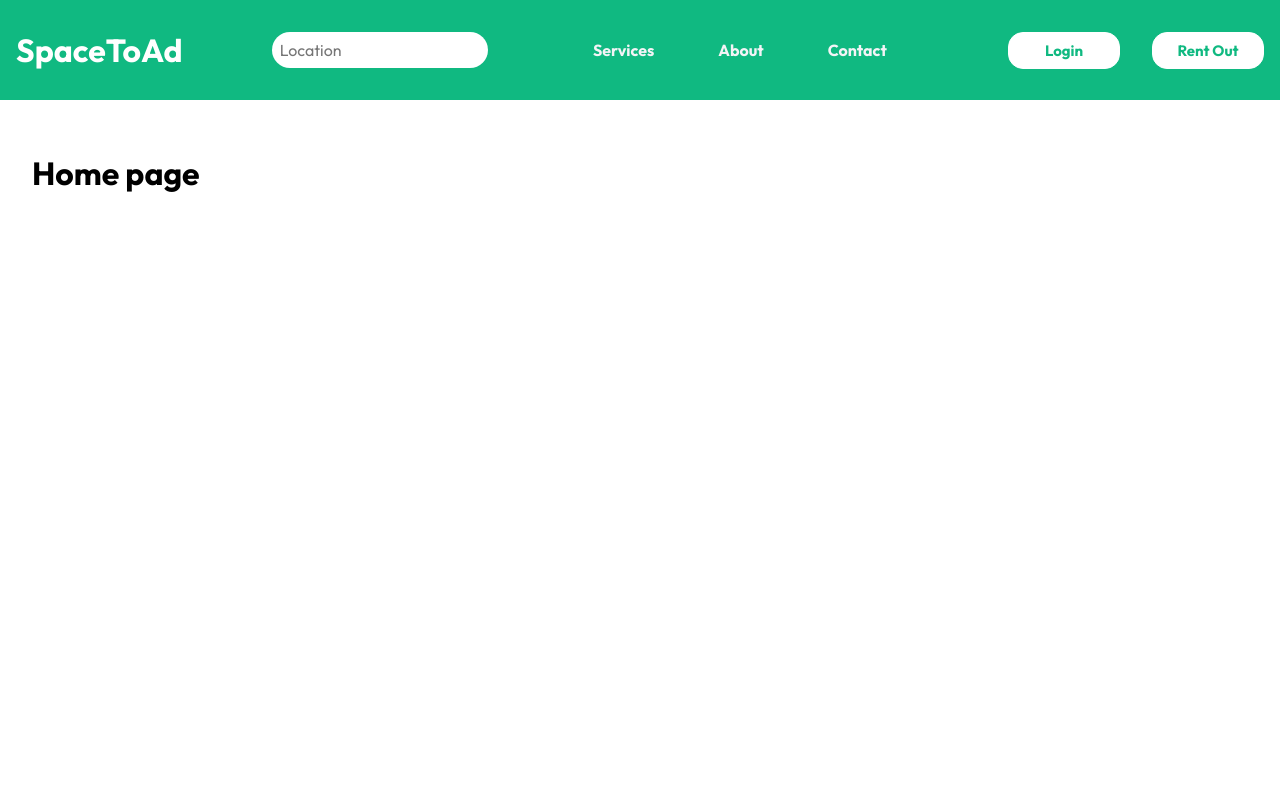
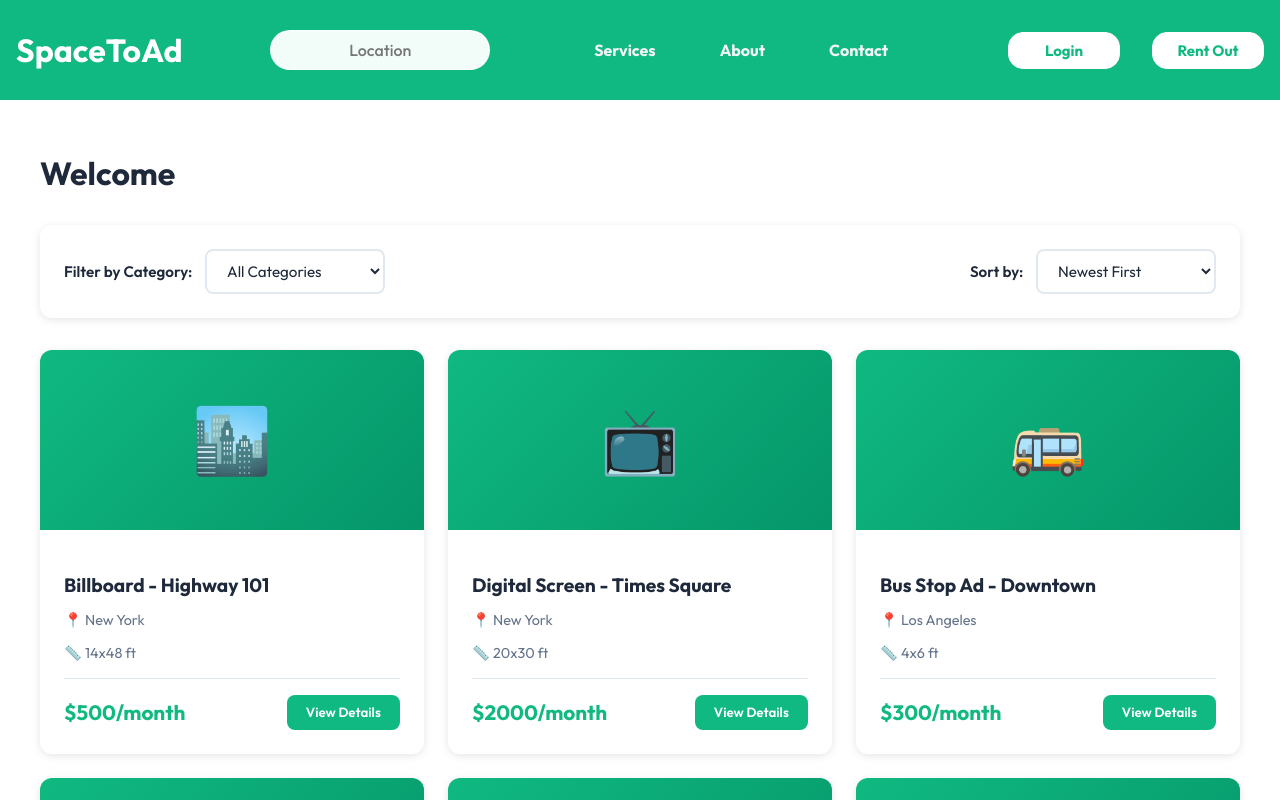
Before and after one commit to JaFr-Final-year/finallyproject, a React (Vite) app: page / in a window 1280 px wide. Shown: the top 800 px of the page. Built offline with nearby package versions, Linux system fonts and the light colour scheme.

Commit message:
added filter and product card

```diff
--- a/src/components/navbar.jsx
+++ b/src/components/navbar.jsx
@@ -1,12 +1,31 @@
-import React, { useState } from 'react'
+import React, { useState, useEffect } from 'react'
 import { useNavigate } from 'react-router-dom'
+import { supabase } from '../utils/supabase'
 
 const Navbar = () => {
     const navigate = useNavigate()
     const [searchTerm, setSearchTerm] = useState('')
     const [showSuggestions, setShowSuggestions] = useState(false)
+    const [user, setUser] = useState(null)
 
     const locations = ["New York", "Los Angeles", "Chicago", "Houston", "Phoenix", "Philadelphia", "San Antonio", "San Diego", "Dallas", "San Jose"]
+
+    useEffect(() => {
+        // Get initial session
+        const getUser = async () => {
+            const { data: { session } } = await supabase.auth.getSession()
+            setUser(session?.user ?? null)
+        }
+
+        getUser()
+
+        // Listen for auth changes
+        const { data: { subscription } } = supabase.auth.onAuthStateChange((_event, session) => {
+            setUser(session?.user ?? null)
+        })
+
+        return () => subscription.unsubscribe()
+    }, [])
 
     const handleSearch = (e) => {
         setSearchTerm(e.target.value)
@@ -56,6 +75,16 @@ const Navbar = () => {
         }
     }
 
+    const handleLogout = async () => {
+        const { error } = await supabase.auth.signOut()
+        if (error) {
+            console.error("Error logging out:", error)
+            alert("Error logging out")
+        } else {
+            navigate('/')
+        }
+    }
+
     return (
         <div className='nav-container'>
             <h1 className='logo' onClick={() => navigate('/')}>SpaceToAd</h1>
@@ -89,7 +118,11 @@ const Navbar = () => {
                 <li onClick={() => navigate('/contact')}>Contact</li>
             </ul>
             <div>
-                <button className='login-btn' onClick={() => navigate('/login')}>Login</button>
+                {user ? (
+                    <button className='login-btn' onClick={handleLogout}>Logout</button>
+                ) : (
+                    <button className='login-btn' onClick={() => navigate('/login')}>Login</button>
+                )}
                 <button className='login-btn' onClick={() => navigate('/vendor')}>Rent Out</button>
             </div>
         </div>
--- a/src/index.css
+++ b/src/index.css
@@ -170,10 +170,13 @@ span {
 .location-search input {
   padding: 0.5rem;
   border-radius: 20px;
-  border: none;
+  border: 2px solid rgba(255, 255, 255, 0.3);
   font-size: 1rem;
   width: 200px;
-  /* Adjust width as needed */
+  background-color: rgba(255, 255, 255, 0.95);
+  color: #10b981;
+  text-align: center;
+  font-weight: 500;
 }
 
 .location-search {
@@ -215,3 +218,172 @@ span {
   color: #10b981;
   border-bottom: 1px solid #eee;
 }
+
+/* ========== HOME PAGE STYLES ========== */
+.home-container {
+  max-width: 1200px;
+  margin: 0 auto;
+  padding: 2rem;
+}
+
+.welcome-text {
+  font-size: 2rem;
+  color: #1e293b;
+  margin-bottom: 2rem;
+  font-weight: 700;
+}
+
+/* Filter and Sort Section */
+.filter-sort-container {
+  display: flex;
+  justify-content: space-between;
+  align-items: center;
+  gap: 1rem;
+  margin-bottom: 2rem;
+  padding: 1.5rem;
+  background-color: #fff;
+  border-radius: 12px;
+  box-shadow: 0 2px 8px rgba(0, 0, 0, 0.1);
+}
+
+.filter-section,
+.sort-section {
+  display: flex;
+  align-items: center;
+  gap: 0.8rem;
+}
+
+.filter-section label,
+.sort-section label {
+  font-weight: 600;
+  color: #1e293b;
+  font-size: 0.95rem;
+}
+
+.filter-select,
+.sort-select {
+  padding: 0.6rem 1rem;
+  border: 2px solid #e2e8f0;
+  border-radius: 8px;
+  font-size: 0.95rem;
+  color: #1e293b;
+  background-color: #fff;
+  cursor: pointer;
+  transition: all 0.3s ease;
+  min-width: 180px;
+}
+
+.filter-select:focus,
+.sort-select:focus {
+  outline: none;
+  border-color: #10b981;
+  box-shadow: 0 0 0 3px rgba(16, 185, 129, 0.1);
+}
+
+.filter-select:hover,
+.sort-select:hover {
+  border-color: #10b981;
+}
+
+/* Product Cards Grid */
+.products-grid {
+  display: grid;
+  grid-template-columns: repeat(auto-fill, minmax(300px, 1fr));
+  gap: 1.5rem;
+  margin-top: 2rem;
+}
+
+.product-card {
+  background-color: #fff;
+  border-radius: 12px;
+  overflow: hidden;
+  box-shadow: 0 2px 8px rgba(0, 0, 0, 0.1);
+  transition: all 0.3s ease;
+  cursor: pointer;
+}
+
+.product-card:hover {
+  transform: translateY(-5px);
+  box-shadow: 0 8px 20px rgba(16, 185, 129, 0.2);
+}
+
+.product-image {
+  height: 180px;
+  background: linear-gradient(135deg, #10b981 0%, #059669 100%);
+  display: flex;
+  align-items: center;
+  justify-content: center;
+  font-size: 4rem;
+}
+
+.product-info {
+  padding: 1.5rem;
+}
+
+.product-name {
+  font-size: 1.2rem;
+  font-weight: 700;
+  color: #1e293b;
+  margin-bottom: 0.8rem;
+}
+
+.product-location,
+.product-size {
+  font-size: 0.9rem;
+  color: #64748b;
+  margin-bottom: 0.5rem;
+}
+
+.product-footer {
+  display: flex;
+  justify-content: space-between;
+  align-items: center;
+  margin-top: 1rem;
+  padding-top: 1rem;
+  border-top: 1px solid #e2e8f0;
+}
+
+.product-price {
+  font-size: 1.3rem;
+  font-weight: 700;
+  color: #10b981;
+}
+
+.view-btn {
+  background-color: #10b981;
+  color: #fff;
+  border: none;
+  padding: 0.6rem 1.2rem;
+  border-radius: 8px;
+  font-weight: 600;
+  cursor: pointer;
+  transition: all 0.3s ease;
+}
+
+.view-btn:hover {
+  background-color: #059669;
+  transform: scale(1.05);
+}
+
+/* Responsive Design */
+@media (max-width: 768px) {
+  .filter-sort-container {
+    flex-direction: column;
+    align-items: stretch;
+  }
+
+  .filter-section,
+  .sort-section {
+    flex-direction: column;
+    align-items: stretch;
+  }
+
+  .filter-select,
+  .sort-select {
+    width: 100%;
+  }
+
+  .products-grid {
+    grid-template-columns: 1fr;
+  }
+}
--- a/src/pages/home.jsx
+++ b/src/pages/home.jsx
@@ -5,6 +5,8 @@ import { supabase } from '../utils/supabase'
 const Home = () => {
   const [user, setUser] = useState(null)
   const [loading, setLoading] = useState(true)
+  const [sortBy, setSortBy] = useState('newest')
+  const [filterCategory, setFilterCategory] = useState('all')
 
   useEffect(() => {
     // Get initial session
@@ -24,19 +26,81 @@ const Home = () => {
     return () => subscription.unsubscribe()
   }, [])
 
+  // Sample product data
+  const products = [
+    { id: 1, name: 'Billboard - Highway 101', location: 'New York', price: '$500/month', category: 'billboard', image: '🏙️', size: '14x48 ft' },
+    { id: 2, name: 'Digital Screen - Times Square', location: 'New York', price: '$2000/month', category: 'digital', image: '📺', size: '20x30 ft' },
+    { id: 3, name: 'Bus Stop Ad - Downtown', location: 'Los Angeles', price: '$300/month', category: 'transit', image: '🚌', size: '4x6 ft' },
+    { id: 4, name: 'Wall Mural - Main Street', location: 'Chicago', price: '$800/month', category: 'mural', image: '🎨', size: '30x40 ft' },
+    { id: 5, name: 'Billboard - Route 66', location: 'Phoenix', price: '$450/month', category: 'billboard', image: '🛣️', size: '14x48 ft' },
+    { id: 6, name: 'Digital Billboard - Airport', location: 'Dallas', price: '$1500/month', category: 'digital', image: '✈️', size: '16x32 ft' },
+  ]
+
   return (
     <div>
       <Navbar />
-      <div style={{ padding: '2rem' }}>
+      <div className="home-container">
         {!loading && user && (
-          <h1>Welcome, {user.user_metadata?.name || user.email}!</h1>
+          <h1 className="welcome-text">Welcome {user.user_metadata?.name || user.email}</h1>
         )}
         {!loading && !user && (
-          <h1>Home page</h1>
+          <h1 className="welcome-text">Welcome</h1>
         )}
         {loading && (
-          <h1>Loading...</h1>
+          <h1 className="welcome-text">Loading...</h1>
         )}
+
+        {/* Filter and Sort Section */}
+        <div className="filter-sort-container">
+          <div className="filter-section">
+            <label>Filter by Category:</label>
+            <select
+              className="filter-select"
+              value={filterCategory}
+              onChange={(e) => setFilterCategory(e.target.value)}
+            >
+              <option value="all">All Categories</option>
+              <option value="billboard">Billboard</option>
+              <option value="digital">Digital Screen</option>
+              <option value="transit">Transit Ads</option>
+              <option value="mural">Wall Murals</option>
+            </select>
+          </div>
+
+          <div className="sort-section">
+            <label>Sort by:</label>
+            <select
+              className="sort-select"
+              value={sortBy}
+              onChange={(e) => setSortBy(e.target.value)}
+            >
+              <option value="newest">Newest First</option>
+              <option value="price-low">Price: Low to High</option>
+              <option value="price-high">Price: High to Low</option>
+              <option value="location">Location</option>
+            </select>
+          </div>
+        </div>
+
+        {/* Product Cards Grid */}
+        <div className="products-grid">
+          {products
+            .filter(product => filterCategory === 'all' || product.category === filterCategory)
+            .map(product => (
+              <div key={product.id} className="product-card">
+                <div className="product-image">{product.image}</div>
+                <div className="product-info">
+                  <h3 className="product-name">{product.name}</h3>
+                  <p className="product-location">📍 {product.location}</p>
+                  <p className="product-size">📏 {product.size}</p>
+                  <div className="product-footer">
+                    <span className="product-price">{product.price}</span>
+                    <button className="view-btn">View Details</button>
+                  </div>
+                </div>
+              </div>
+            ))}
+        </div>
       </div>
     </div>
   );
```
